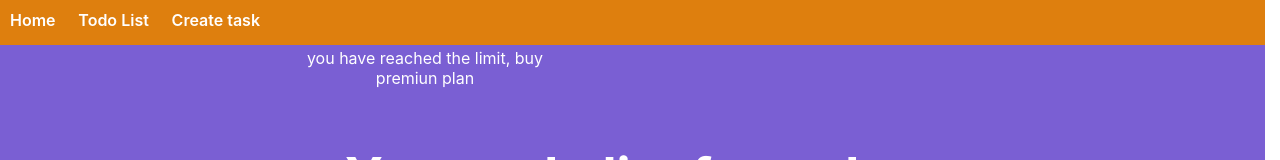
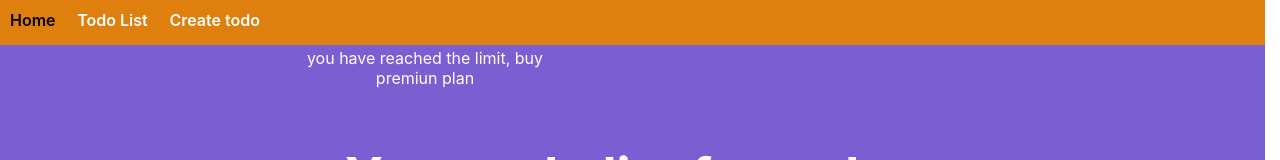
Before and after one commit to IgorRomanchuk/Todo, a React (Create React App) app: page / in a window 1280 px wide. Shown: the top 160 px of the page. Built offline with nearby package versions, Linux system fonts and the light colour scheme; no server answers.

Commit message:
header menu, active page

```diff
--- a/src/components/Calendar/styles.ts
+++ b/src/components/Calendar/styles.ts
@@ -7,7 +7,6 @@ export const CalendarStyle = styled.div`
   border-radius: 10px;
   padding: 10px;
   background-color: white;
-
 `;
 
 export const ButtonStyle = styled.button`
--- a/src/components/Layout/Header/Header.tsx
+++ b/src/components/Layout/Header/Header.tsx
@@ -1,18 +1,48 @@
-import { useNavigate } from "react-router-dom";
-import { URL_TODO_LIST, URL_CREATE_TODO, URL_HOME } from "../../../constants/clientUrl";
-import { HeaderContainerStyle, HeaderListStyle, HeaderStyle } from "./styles";
+import { useLocation, useNavigate } from "react-router-dom";
+import {
+  URL_TODO_LIST,
+  URL_CREATE_TODO,
+  URL_HOME,
+} from "../../../constants/clientUrl";
+import {
+  HeaderContainerStyle,
+  HeaderMenuItemStyle,
+  HeaderMenuStyle,
+  HeaderStyle,
+} from "./styles";
+
+const pages = [
+  {
+    name: "Home",
+    url: URL_HOME,
+  },
+  {
+    name: "Todo List",
+    url: URL_TODO_LIST,
+  },
+  {
+    name: "Create todo",
+    url: URL_CREATE_TODO,
+  },
+];
 
 const Header = () => {
   const navigate = useNavigate();
-
+  const location = useLocation();
+  console.log(location.pathname);
   return (
     <HeaderStyle>
       <HeaderContainerStyle>
-        <HeaderListStyle>
-          <li onClick={() => navigate(URL_HOME)}>Home</li>
-          <li onClick={() => navigate(URL_TODO_LIST)}>Todo List</li>
-          <li onClick={() => navigate(URL_CREATE_TODO)}>Create task</li>
-        </HeaderListStyle>
+        <HeaderMenuStyle>
+          {pages.map((item) => (
+            <HeaderMenuItemStyle
+              $active={location.pathname === item.url ? true : false}
+              onClick={() => navigate(item.url)}
+            >
+              {item.name}
+            </HeaderMenuItemStyle>
+          ))}
+        </HeaderMenuStyle>
       </HeaderContainerStyle>
     </HeaderStyle>
   );
--- a/src/components/Layout/Header/styles.ts
+++ b/src/components/Layout/Header/styles.ts
@@ -1,4 +1,4 @@
-import { styled } from "styled-components";
+import { css, styled } from "styled-components";
 
 export const HeaderStyle = styled.header`
   background-color: #de7f0e;
@@ -14,12 +14,12 @@ export const HeaderContainerStyle = styled.div`
   height: 45px;
 `;
 
-export const HeaderListStyle = styled.ul`
+export const HeaderMenuStyle = styled.ul`
   display: flex;
   justify-content: space-between;
   max-width: 250px;
   flex-grow: 1;
-  fontSize: 20px;
+  fontsize: 20px;
   color: white;
   font-weight: 600;
   padding: 10px 0;
@@ -27,3 +27,13 @@ export const HeaderListStyle = styled.ul`
     cursor: pointer;
   }
 `;
+
+export const HeaderMenuItemStyle = styled.li<{ $active?: boolean }>`
+  cursor: pointer;
+  color: white;
+  ${(props) =>
+    props.$active &&
+    css`
+      color: black;
+    `}
+`;
```
